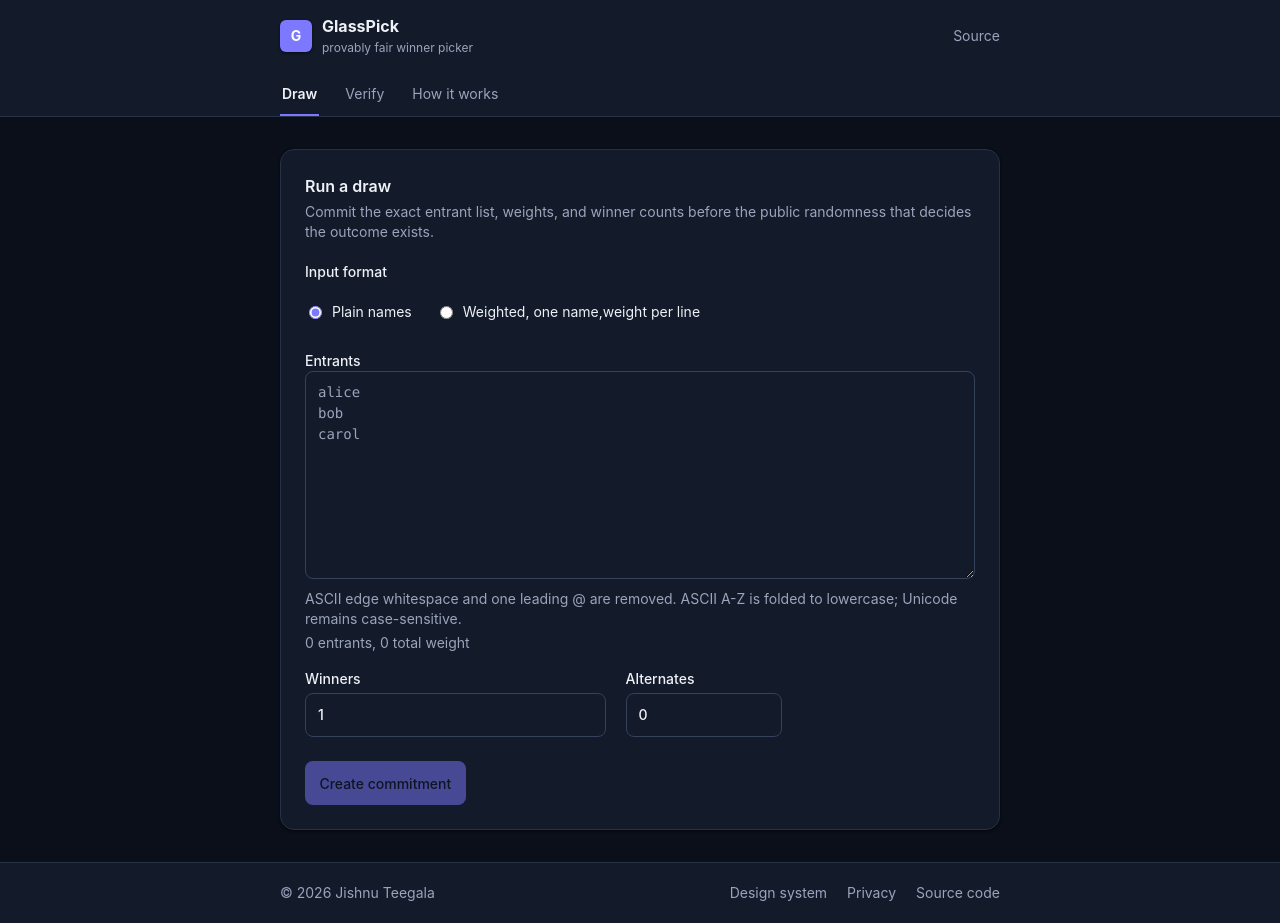
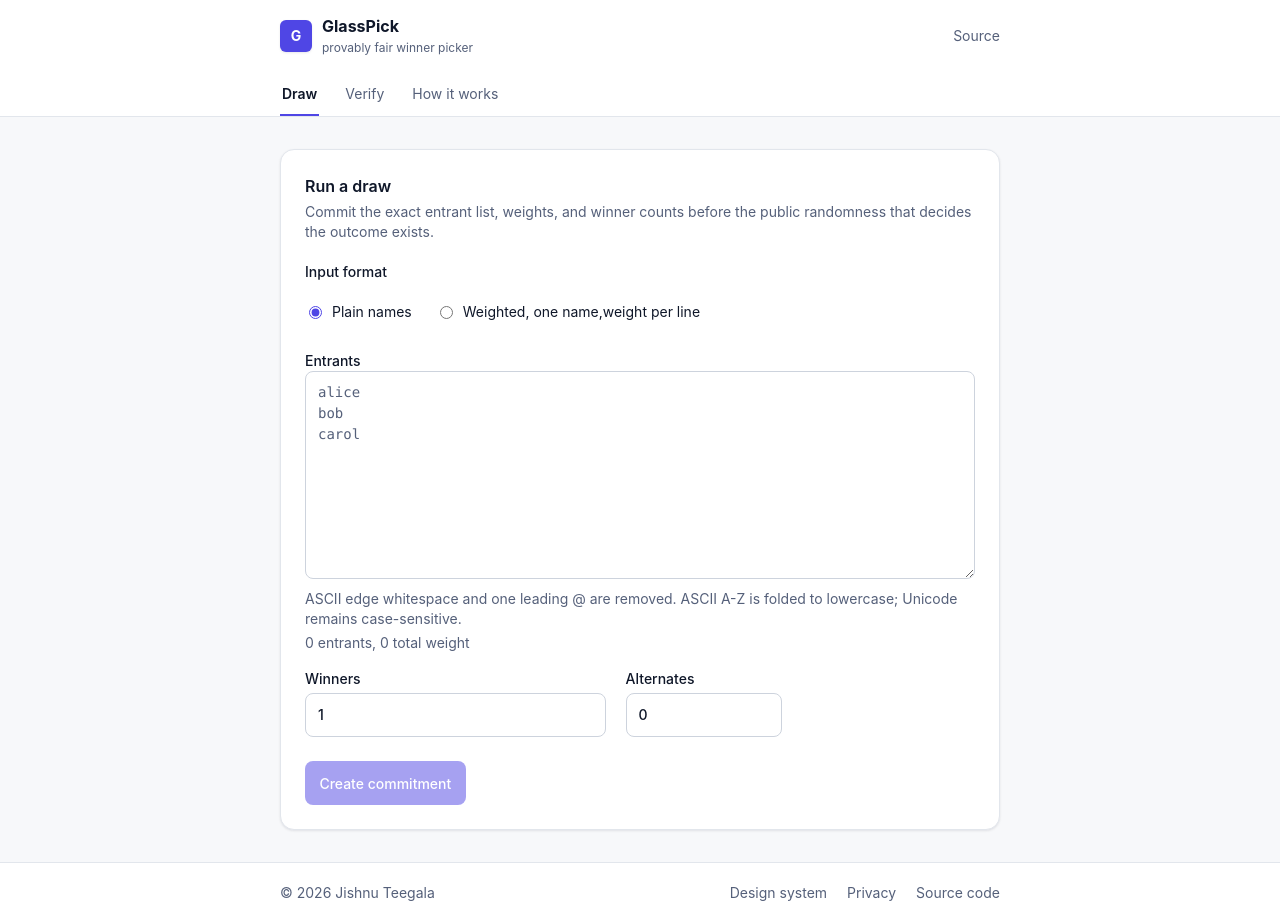
Before and after one commit to jishnuteegala/glasspick, a React (Vite) app: page / in a window 1280 px wide. Built offline with nearby package versions, Linux system fonts and the light colour scheme.

Commit message:
fix: scope dark theme overrides

```diff
--- a/src/index.css
+++ b/src/index.css
@@ -36,7 +36,7 @@
 }
 
 @media (prefers-color-scheme: dark) {
-  @theme {
+  :root {
     --color-bg: #0b0f1a;
     --color-surface: #131a29;
     --color-surface-sunken: #0f1522;
```
Also changed, not shown: 1 other file (tests, documents, lock files or other folders).
